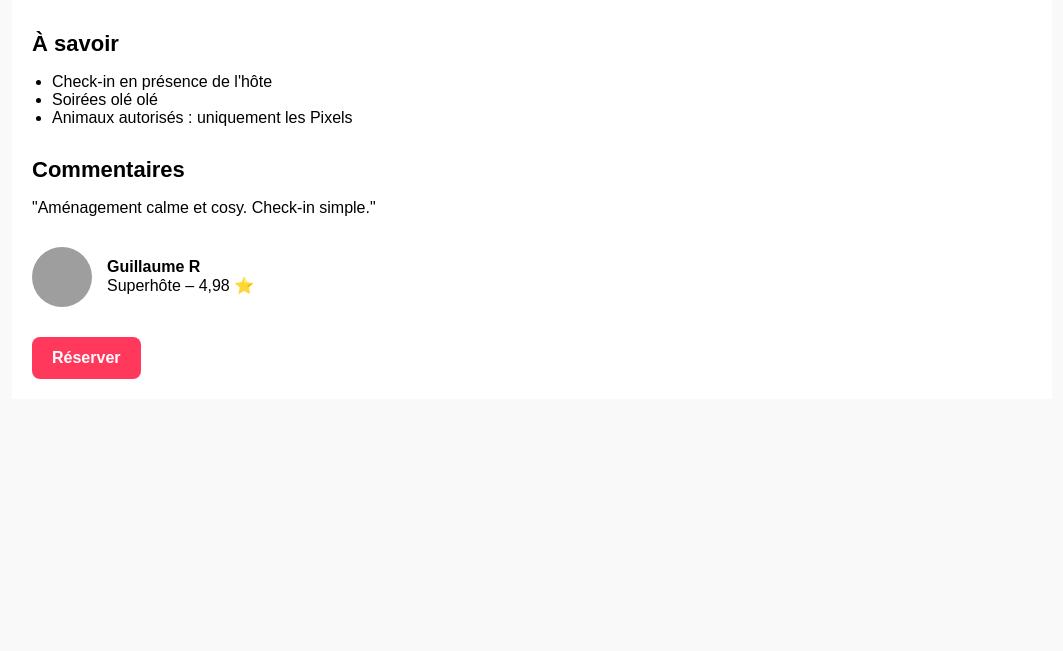
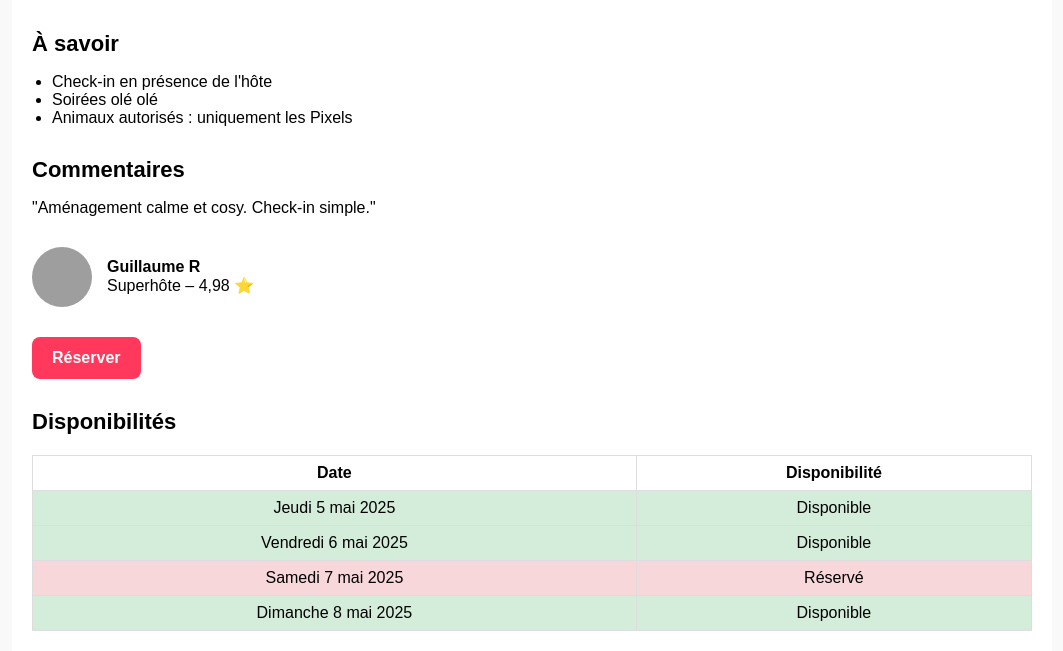
Before and after one commit to xybi09/fakeairbnb, a plain HTML site: page index.html in a window 1280 px wide. Shown: the part 1903-2554 px from the top of the page, without its empty margins (108-1171 px from the left). Before the commit the page ends 2302 px from the top, so only its background shows below. Drawn offline with Linux system fonts and the light colour scheme; grey boxes are pictures that could not be loaded.

Commit message:
Add files via upload

```diff
--- a/index.html
+++ b/index.html
@@ -7,7 +7,6 @@
     <title>Appartement lumineux et cosy - by Guiohm</title>
     <style>
         body { font-family: Arial, sans-serif; background: #f9f9f9; margin: 0; padding: 0; }
-        header { position: relative; }
         header img { width: 100%; height: auto; }
         .container { padding: 20px; max-width: 1000px; margin: auto; background: white; }
         h1 { font-size: 28px; margin-bottom: 10px; }
@@ -19,6 +18,10 @@
         .host img { width: 60px; height: 60px; border-radius: 50%; margin-right: 15px; }
         .reserve-button { display: inline-block; margin-top: 30px; padding: 12px 20px; background-color: #FF385C; color: white; text-decoration: none; border-radius: 8px; font-weight: bold; }
         iframe { margin-top: 10px; }
+        table { width: 100%; margin-top: 20px; border-collapse: collapse; }
+        th, td { border: 1px solid #ddd; padding: 8px; text-align: center; }
+        .available { background-color: #d4edda; }
+        .reserved { background-color: #f8d7da; }
     </style>
 </head>
 <body>
@@ -76,7 +79,37 @@
         </div>
     </div>
 
-    <a href="#" class="reserve-button">Réserver</a>
+    <a href="confirmation.html" class="reserve-button">Réserver</a>
+
+    <div class="section">
+        <h2>Disponibilités</h2>
+        <table>
+            <thead>
+                <tr>
+                    <th>Date</th>
+                    <th>Disponibilité</th>
+                </tr>
+            </thead>
+            <tbody>
+                <tr class="available">
+                    <td>Jeudi 5 mai 2025</td>
+                    <td>Disponible</td>
+                </tr>
+                <tr class="available">
+                    <td>Vendredi 6 mai 2025</td>
+                    <td>Disponible</td>
+                </tr>
+                <tr class="reserved">
+                    <td>Samedi 7 mai 2025</td>
+                    <td>Réservé</td>
+                </tr>
+                <tr class="available">
+                    <td>Dimanche 8 mai 2025</td>
+                    <td>Disponible</td>
+                </tr>
+            </tbody>
+        </table>
+    </div>
 </div>
 
 </body>
```
Also changed, not shown: confirmation.html (added, +32 -0 lines).
